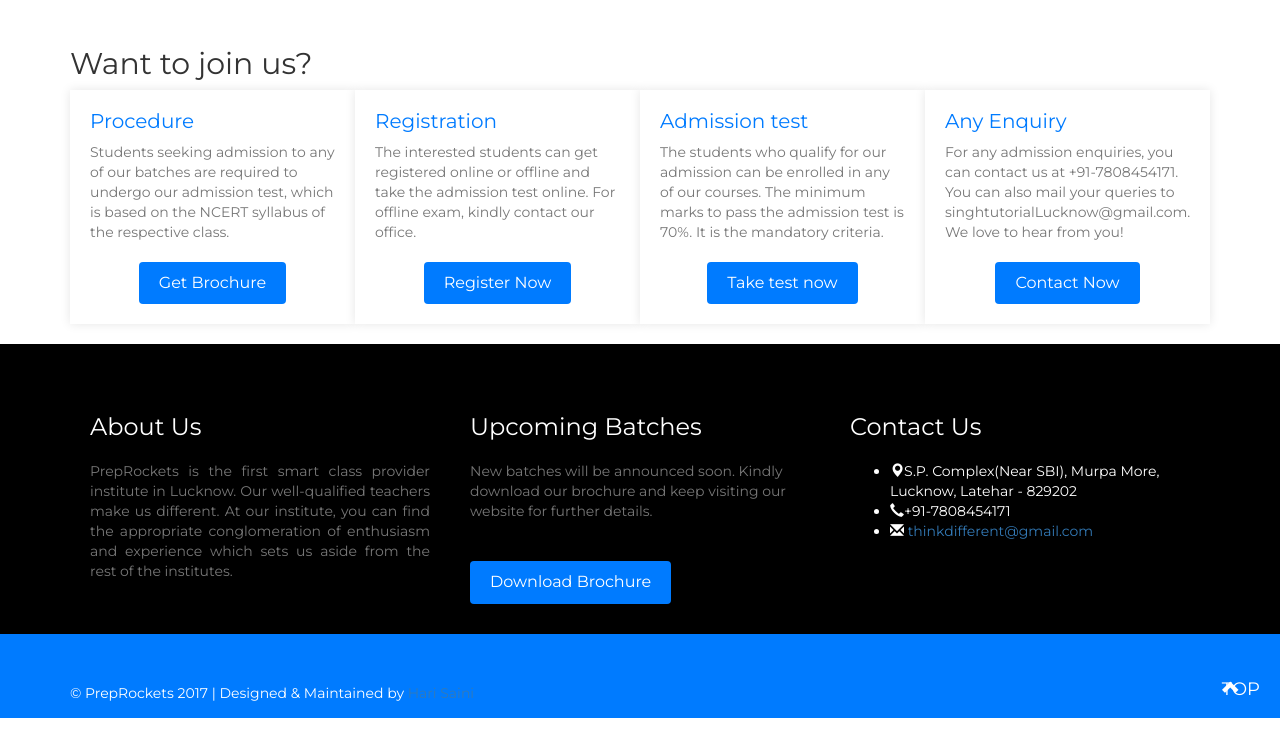
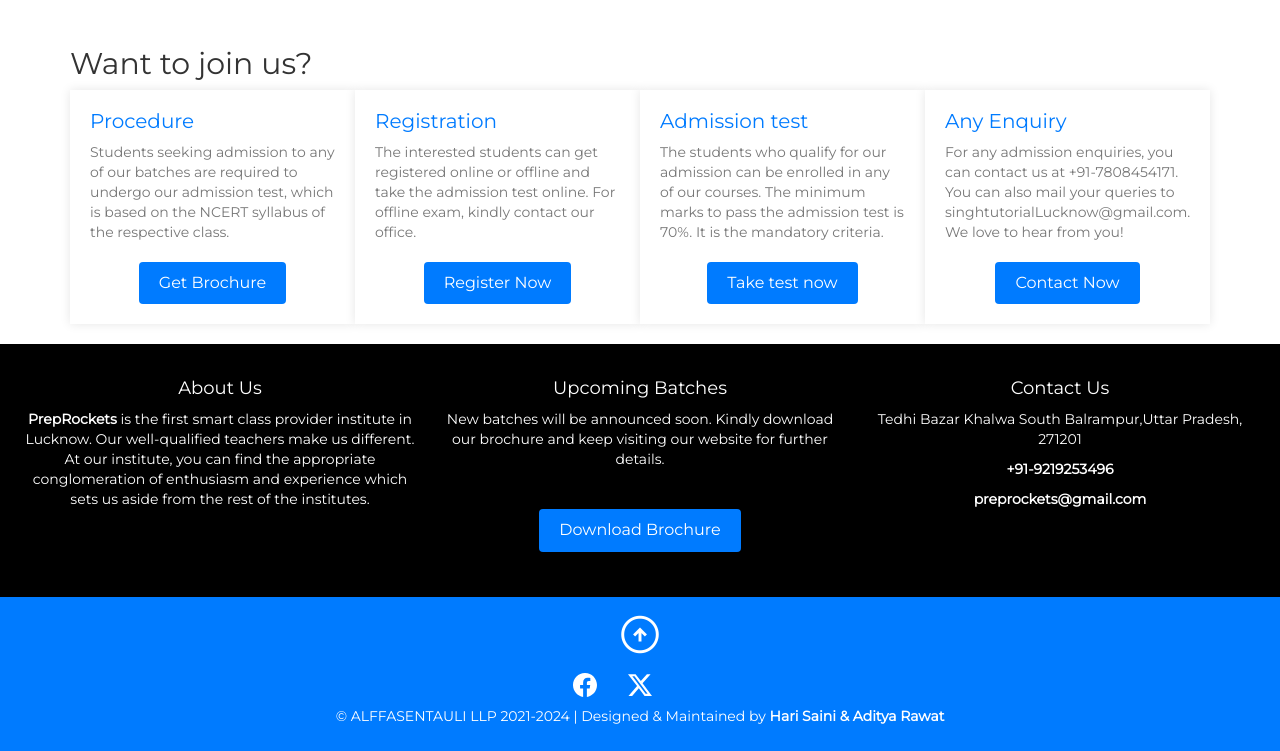
Before and after one commit to harisaini778/PrepRockets, a website: page courses.html in a window 1280 px wide. Shown: the part 2037-2788 px from the top of the page. Before the commit the page ends 2755 px from the top, so only its background shows below. Drawn offline with nearby package versions, Linux system fonts and the light colour scheme; files that its build step writes are made by us from their sources.

Commit message:
corrected footer style in the courses.html

```diff
--- a/courses.html
+++ b/courses.html
@@ -26,6 +26,17 @@
 
     <!-- Google Fonts -->
     <link href="https://fonts.googleapis.com/css?family=Montserrat|Raleway" rel="stylesheet">
+
+    <link rel="stylesheet"
+        href="https://fonts.googleapis.com/css2?family=Material+Symbols+Outlined:opsz,wght,FILL,GRAD@24,400,0,0" />
+        <link rel="stylesheet"
+            href="https://fonts.googleapis.com/css2?family=Material+Symbols+Outlined:opsz,wght,FILL,GRAD@24,400,0,0" />
+    <link rel="stylesheet"
+        href="https://fonts.googleapis.com/css2?family=Material+Symbols+Outlined:opsz,wght,FILL,GRAD@24,400,0,0" />
+        <link rel="stylesheet"
+            href="https://fonts.googleapis.com/css2?family=Material+Symbols+Outlined:opsz,wght,FILL,GRAD@24,400,0,0" />
+            <link rel="stylesheet"
+                href="https://fonts.googleapis.com/css2?family=Material+Symbols+Outlined:opsz,wght,FILL,GRAD@24,400,0,0" />
 
     <!-- Custom Styles -->
 <style>
@@ -118,59 +129,42 @@
         background: #0056b3; /* Darker shade for Bootstrap Primary Color */
     }
 
-    /* Footer Section Styles */
+             /* Footer Styles */
              .footer-w3 {
-        background: #007bff; /* Bootstrap Primary Color */
-        padding: 30px 0;
+            background-color: black;
             color: #fff;
+            padding: 2.5rem !important;
         }
 
-    .footer-grids {
-        margin-top: 30px;
+        .footer-grid a.btn {
+            background-color: #007bff;
+            color: #fff;
+            text-decoration: none;
+            padding: 10px 20px;
+            display: inline-block;
+            margin-top: 10px;
         }
 
-    .footer-grid {
-        padding: 0 20px;
+        /* Credits Section Styles */
+        .copy-section {
+            background-color: #007bff;
+            color: #fff;
+            padding: 20px 0;
+            text-align: center;
         }
 
-    .footer-grid h4 {
+        .iconup a {
             color: #fff;
-        font-size: 24px;
-        margin-bottom: 20px;
+            text-decoration: none;
         }
 
-    .footer-grid p {
-        color: #777;
+        .social-icons {
+            margin-top: 10px;
         }
 
         .social-icons a {
             color: #fff;
-        font-size: 24px;
-        margin-right: 15px;
-    }
-
-    /* Credits Section Styles */
-    .copy-section {
-        background: #007bff; /* Bootstrap Primary Color */
-        color: #fff;
-        padding: 15px 0;
-        position: relative;
-    }
-
-    .iconup {
-        position: absolute;
-        right: 20px;
-        bottom: 15px;
-    }
-
-    .iconup a {
-        color: #fff;
-        font-size: 18px;
-        text-decoration: none;
-    }
-
-    .copy p {
-        margin: 0;
+            margin: 0 10px;
         }
 </style>
 <style>
@@ -495,60 +489,82 @@
     </div>
     <!-- Content -->
 
-    <!-- Footer Section -->
-    <div class="footer-w3">
-        <div class="container">
-            <div class="footer-grids">
-                <div class="col-md-4 footer-grid">
-                    <h4>About Us</h4>
-                    <p align="justify"><span>PrepRockets is the first smart class provider institute in Lucknow. Our
+
+    <div class="container-fluid footer-w3">
+        <div class="row">
+            <div class="col-md-4 col-sm-12">
+                <h4 class="text-center">About Us</h4>
+                <p class="text-center"><span><strong>PrepRockets</strong> is the first smart class provider institute in Lucknow. Our
                         well-qualified teachers make us different. At our institute, you can find the
                         appropriate conglomeration of enthusiasm and experience which sets us aside from the rest
                         of the institutes.</span></p>
             </div>
-                <div class="col-md-4 footer-grid">
-                    <h4>Upcoming Batches</h4>
-                    <p>New batches will be announced soon. Kindly download our brochure and keep visiting our website
+            <div class="col-md-4 col-sm-12">
+                <h4 class="text-center">Upcoming Batches</h4>
+                <p class="text-center">New batches will be announced soon. Kindly download our brochure and keep visiting our website
                     for further details. </p><br />
-                    <a href="https://drive.google.com/uc?export=download&id=0B31Bwc7Ou3YIVDRnemgxang1Ukk"
-                        class="btn btn-primary download">Download Brochure</a>
-                    <div class="clearfix"> </div>
+                    <div style="display: flex; justify-content: center;">
+                        <a href="https://drive.google.com/uc?export=download&id=0B31Bwc7Ou3YIVDRnemgxang1Ukk" class="btn btn-primary download"
+                            style="margin-bottom: 2rem;">Download Brochure</a>
                     </div>
-                <div class="col-md-4 footer-grid">
-                    <h4>Contact Us</h4>
-                    <ul>
-                        <li><i class="glyphicon glyphicon-map-marker" aria-hidden="true"></i>S.P. Complex(Near SBI),
-                            Murpa More, Lucknow, Latehar - 829202</li>
-                        <li><i class="glyphicon glyphicon-earphone" aria-hidden="true"></i>+91-7808454171</li>
-                        <li><i class="glyphicon glyphicon-envelope" aria-hidden="true"></i><a
-                                href="mailto:thinkdifferent@gmail.com"> thinkdifferent@gmail.com</a></li>
-                    </ul>
+
             </div>
-                <div class="clearfix"></div>
+            <div class="col-md-4 col-sm-12">
+                <h4 class="text-center">Contact Us</h4>
+                    <p class="text-center">Tedhi Bazar Khalwa South Balrampur,Uttar Pradesh, 271201</p>
+                    <p class="text-center"><strong>+91-9219253496</strong></p>
+                    <p class="text-center"><strong>preprockets@gmail.com</strong></p>
+
             </div>
         </div>
     </div>
+
 <!-- Footer Section -->
 
 <!-- Credits Section -->
 <div class="copy-section">
-        <!-- Add your credits content here -->
     <div class="container">
-            <div class="iconup"><a href="#top"><i class="glyphicon glyphicon-chevron-up iconup"
-                        aria-hidden="true"></i>TOP</a>
+        <div style="display: flex; justify-content: center;">
+            <a href="#top"> <span class="material-symbols-outlined" style="font-size: 4.5rem;color: white;">
+                arrow_circle_up
+            </span></a>
         </div>
         <div class="social-icons">
-                <a href="https://www.facebook.com/singh.tutorial" target='_blank'><i class="icon1"></i></a>
-                <a href="https://twitter.com/Vinit_Shahdeo" target="_blank"><i class="icon2"></i></a>
-                <a href="https://plus.google.com/u/0/102103204043130681070" target="_blank"><i class="icon3"></i></a>
-                <a href="https://www.linkedin.com/in/singh-tutorial-Lucknow" target="_blank"><i class="icon4"></i></a>
+            <a href="https://www.facebook.com/singh.tutorial" target='_blank'>
+                <svg xmlns="http://www.w3.org/2000/svg" width="24" height="24" fill="currentColor" class="bi bi-facebook text-white" viewBox="0 0 16 16">
+                    <path d="M16 8.049c0-4.446-3.582-8.05-8-8.05C3.58 0-.002 3.603-.002 8.05c0 4.017 2.926 7.347 6.75 7.951v-5.625h-2.03V8.05H6.75V6.275c0-2.017 1.195-3.131 3.022-3.131.876 0 1.791.157 1.791.157v1.98h-1.009c-.993 0-1.303.621-1.303 1.258v1.51h2.218l-.354 2.326H9.25V16c3.824-.604 6.75-3.934 6.75-7.951"/>
+                  </svg>
+            </a>
+            <a href="https://twitter.com/Vinit_Shahdeo" target="_blank">
+                <svg xmlns="http://www.w3.org/2000/svg" width="24" height="24" fill="currentColor" class="bi bi-twitter-x text-white" viewBox="0 0 16 16">
+                    <path d="M12.6.75h2.454l-5.36 6.142L16 15.25h-4.937l-3.867-5.07-4.425 5.07H.316l5.733-6.57L0 .75h5.063l3.495 4.633L12.601.75Zm-.86 13.028h1.36L4.323 2.145H2.865l8.875 11.633Z"/>
+                  </svg>
+            </a>
+            <a href="https://plus.google.com/u/0/102103204043130681070" target="_blank"></a>
+            <a href="https://www.linkedin.com/in/singh-tutorial-Lucknow" target="_blank"></a>
         </div>
-            <div class="copy">
-                <p>&copy; PrepRockets 2017 | Designed & Maintained by <a href="http://vinitshahdeo.com">Hari Saini</a>
-                </p>
+        <div style="margin-top: 0px;">
+            <p>&copy; ALFFASENTAULI LLP 2021-2024 | Designed & Maintained by <a href="https://portfolio-harisaini778.vercel.app/Home" style="color: #fff;"><strong>Hari Saini &  Aditya Rawat</strong> </a></p>
         </div>
     </div>
 </div>
 <!-- Credits Section -->
+
+    <!-- Social icons and credits to Vinit Shahdeo -->
+    <!-- jQuery library -->
+    <script src="https://ajax.googleapis.com/ajax/libs/jquery/3.1.1/jquery.min.js"></script>
+    <!-- Bootstrap JS and dependencies -->
+    <script src="https://code.jquery.com/jquery-3.3.1.slim.min.js"></script>
+    <script src="https://cdnjs.cloudflare.com/ajax/libs/popper.js/1.14.7/umd/popper.min.js"></script>
+    <script src="https://stackpath.bootstrapcdn.com/bootstrap/4.3.1/js/bootstrap.min.js"></script>
+    <!-- Font Awesome Icons -->
+    <script src="https://kit.fontawesome.com/your-font-awesome-kit-ID.js" crossorigin="anonymous"></script>
+    <!-- Smooth scrolling to the top -->
+    <script>
+        // Your existing smooth scrolling script goes here
+    </script>
+
+</body>
+
     </body>
     </html>
```
Also changed, not shown: index.html (+6 -28 lines). Lines whose indentation alone changed are shown as unchanged.
